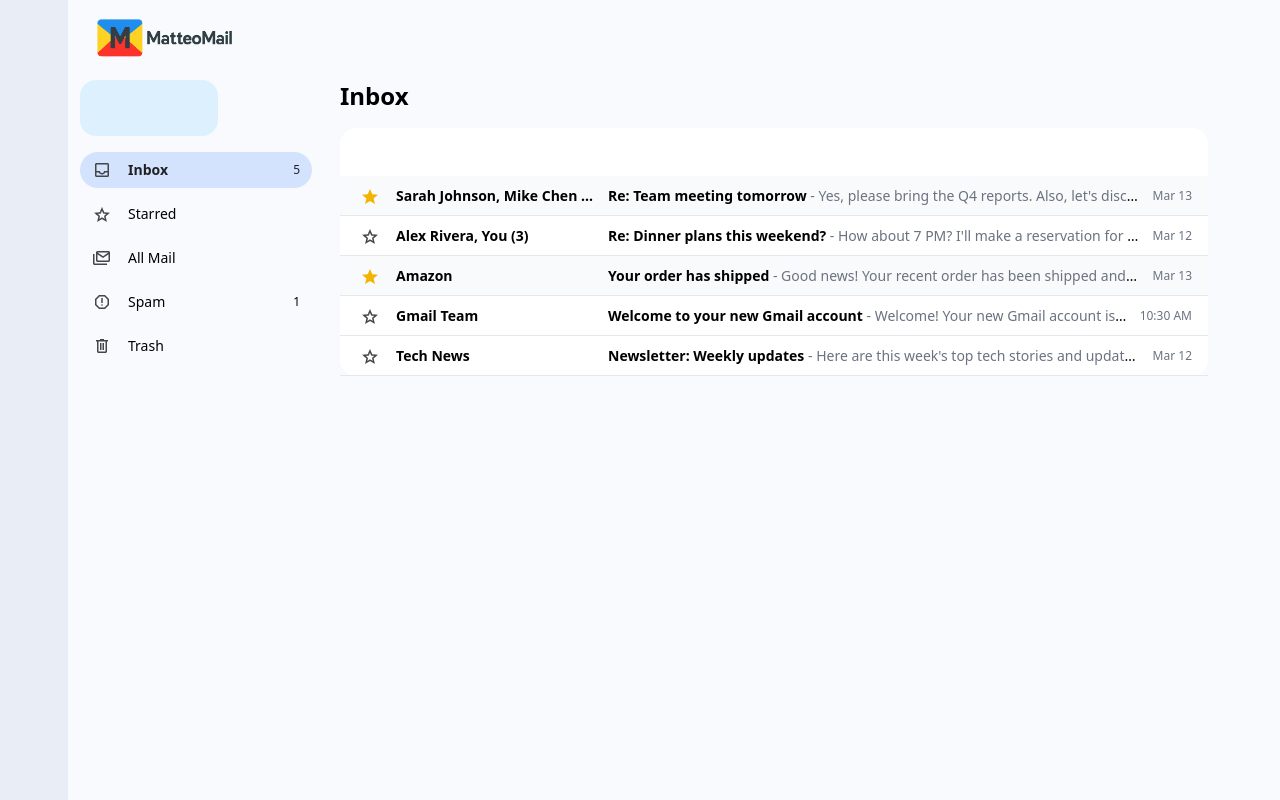
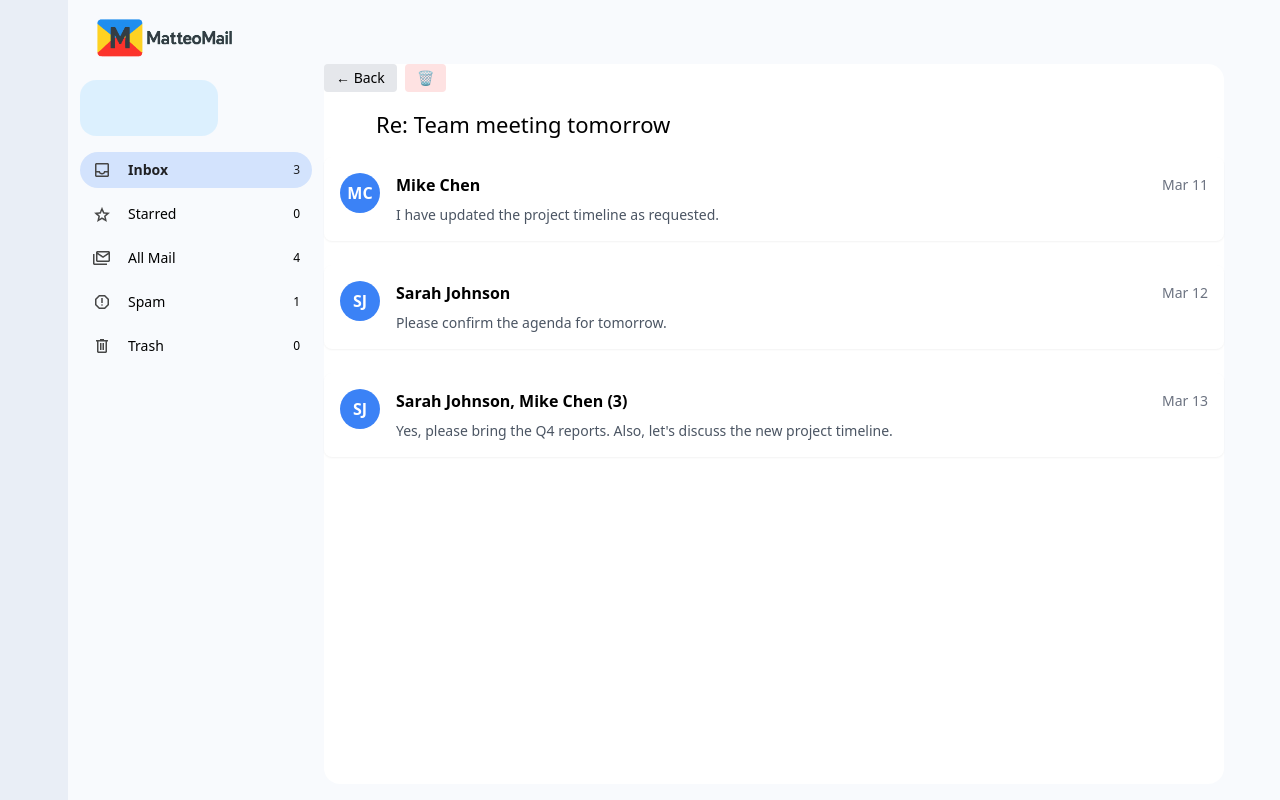
Before and after one commit to matteobu/matteo-mail, a React (Vite) app: page / in a window 1280 px wide. Both pictures are taken after a click on the element 774 px from the left and 152 px from the top of the page. Built offline with nearby package versions, Linux system fonts and the light colour scheme.

Commit message:
Add logic to delete, star and undread email

```diff
--- a/src/components/main/Main.tsx
+++ b/src/components/main/Main.tsx
@@ -1,16 +1,40 @@
-import { useState } from 'react';
-
+import { useMemo, useState } from 'react';
 import Header from '../Header';
 import SidebarMenu from './sidebar/SidebarMenu';
-
-import { MOCKED_EMAILS, type EmailsType } from '../../utils/constants';
+import {
+  MOCKED_EMAILS,
+  type Email,
+  type EmailsType,
+} from '../../utils/constants';
 import { GenericMailDisplay } from './item-display/GenericMailDisplay';
+import { EmailConversation } from './item-display/EmailConversation';
 
 export type ViewType = 'inbox' | 'starred' | 'all-mail' | 'spam' | 'trash';
 
 const Main = () => {
   const [currentView, setCurrentView] = useState<ViewType>('inbox');
-  const emails: EmailsType = MOCKED_EMAILS;
+  const [selectedEmail, setSelectedEmail] = useState<Email | null>(null);
+  const [emails, setEmails] = useState<EmailsType>(MOCKED_EMAILS);
+
+  const counts = useMemo(() => {
+    return emails.reduce(
+      (acc, email) => {
+        if (email.unread) {
+          if (!email.spam) acc.unreadNotSpam++;
+          if (email.starred) acc.starredUnread++;
+          if (email.spam) acc.spamUnread++;
+          if (email.trash) acc.trashUnread++;
+        }
+        return acc;
+      },
+      {
+        unreadNotSpam: 0,
+        starredUnread: 0,
+        spamUnread: 0,
+        trashUnread: 0,
+      }
+    );
+  }, [emails]);
 
   const filteredEmails = (() => {
     switch (currentView) {
@@ -31,57 +55,60 @@ const Main = () => {
     }
   })();
 
+  const handleEmailClick = (email: Email) => {
+    setSelectedEmail(email);
+  };
+
+  const handleBack = () => {
+    setSelectedEmail(null);
+  };
+
+  const toggleStar = (id: string) => {
+    setEmails((prevEmails) =>
+      prevEmails.map((email) =>
+        email.id === id ? { ...email, starred: !email.starred } : email
+      )
+    );
+  };
+
+  const readEmail = (id: string) => {
+    setEmails((prevEmails) =>
+      prevEmails.map((email) =>
+        email.id === id ? { ...email, unread: !email.unread } : email
+      )
+    );
+  };
+
+  const trashEmail = (id: string) => {
+    console.log('Trashing email with ID:', id);
+    setEmails((prevEmails) =>
+      prevEmails.map((email) =>
+        email.id === id ? { ...email, trash: !email.trash } : email
+      )
+    );
+  };
+
   const renderContent = () => {
-    switch (currentView) {
-      case 'inbox':
-        return (
-          <GenericMailDisplay
-            emails={filteredEmails}
-            title="Inbox"
-            emptyText="Your inbox is empty."
-          />
-        );
-      case 'starred':
-        return (
-          <GenericMailDisplay
-            emails={filteredEmails}
-            title="Starred Emails"
-            emptyText="No starred emails found."
-          />
-        );
-      case 'all-mail':
-        return (
-          <GenericMailDisplay
-            emails={filteredEmails}
-            title="All Mail"
-            emptyText="No emails found."
-          />
-        );
-      case 'spam':
-        return (
-          <GenericMailDisplay
-            emails={filteredEmails}
-            title="Spam"
-            emptyText="No spam emails found."
-          />
-        );
-      case 'trash':
-        return (
-          <GenericMailDisplay
-            emails={filteredEmails}
-            title="Trash"
-            emptyText="No trashed emails found."
-          />
-        );
-      default:
-        return (
-          <GenericMailDisplay
-            emails={filteredEmails}
-            title="Inbox"
-            emptyText="Your inbox is empty."
-          />
-        );
+    if (selectedEmail) {
+      return (
+        <EmailConversation
+          email={selectedEmail}
+          onTrashEmail={trashEmail}
+          onBack={handleBack}
+        />
+      );
     }
+
+    return (
+      <GenericMailDisplay
+        emails={filteredEmails}
+        title={currentView.replace('-', ' ').toUpperCase()}
+        emptyText={`No ${currentView} emails found.`}
+        onEmailClick={handleEmailClick}
+        onReadEmail={readEmail}
+        onToggleStar={toggleStar}
+      />
+    );
   };
 
   return (
@@ -89,8 +116,12 @@ const Main = () => {
       <Header />
       <div className="flex grow">
         <SidebarMenu
+          counts={counts}
           currentView={currentView}
-          onViewChange={setCurrentView}
+          onViewChange={(view) => {
+            setCurrentView(view);
+            setSelectedEmail(null);
+          }}
         />
         {renderContent()}
       </div>
--- /dev/null
+++ b/src/components/main/item-display/EmailConversation.tsx
@@ -0,0 +1,125 @@
+import { useState } from 'react';
+import type { Email } from '../../../utils/constants';
+
+type Props = {
+  email: Email;
+  onBack?: () => void;
+  onTrashEmail?: (id: string) => void;
+};
+
+export const EmailConversation = ({ email, onBack, onTrashEmail }: Props) => {
+  const fullThread = [...(email.replies ?? []), email]; // oldest to newest
+  const [selectedEmailIds, setSelectedEmailIds] = useState<Set<string>>(
+    new Set()
+  );
+
+  const renderHeader = (msg: Email) => {
+    const isDetailed = selectedEmailIds.has(msg.id) || fullThread.length === 1;
+
+    return (
+      <div className="mb-2 flex flex-col sm:flex-row sm:items-start sm:justify-between">
+        <div>
+          <div className="text-sm sm:text-base font-semibold">
+            {isDetailed ? (
+              <>
+                {msg.senderName}{' '}
+                <span className="font-normal text-xs text-gray-500">
+                  &lt;{msg.senderEmail}&gt;
+                </span>
+              </>
+            ) : (
+              msg.senderName
+            )}
+          </div>
+          {isDetailed && (
+            <div className="text-sm text-gray-600 italic mt-1">to me</div>
+          )}
+        </div>
+        <div className="text-sm text-gray-500 sm:ml-4 sm:self-center">
+          {msg.time}
+        </div>
+      </div>
+    );
+  };
+
+  const renderBody = (msg: Email) => {
+    const isDetailed = selectedEmailIds.has(msg.id) || fullThread.length === 1;
+
+    return (
+      <div
+        className={`text-sm whitespace-pre-line ${
+          isDetailed ? 'text-gray-800' : 'text-gray-600 cursor-pointer'
+        }`}
+        onClick={() => {
+          setSelectedEmailIds((prev) => {
+            const newSet = new Set(prev);
+            if (newSet.has(msg.id)) {
+              newSet.delete(msg.id);
+            } else {
+              newSet.add(msg.id);
+            }
+            return newSet;
+          });
+        }}>
+        {isDetailed
+          ? msg.body
+          : msg.body.slice(0, 100) + (msg.body.length > 100 ? '...' : '')}
+      </div>
+    );
+  };
+
+  return (
+    <div className="mr-[56px] mb-4 flex grow flex-col rounded-2xl bg-white">
+      {onBack && (
+        <div className="mb-4 flex items-center gap-2">
+          <button
+            className="w-max rounded bg-gray-200 px-3 py-1 text-sm hover:bg-gray-300"
+            onClick={() => {
+              setSelectedEmailIds(new Set());
+              onBack();
+            }}>
+            ← Back
+          </button>
+
+          {onTrashEmail && (
+            <button
+              aria-label="Trash email"
+              className="rounded bg-red-100 px-3 py-1 text-sm "
+              onClick={() => {
+                onTrashEmail(email.id);
+                onBack();
+              }}>
+              🗑️
+            </button>
+          )}
+        </div>
+      )}
+
+      <div className="ml-[52px] text-[22px] font-normal mb-4">
+        {email.subject}
+      </div>
+
+      {fullThread.map((msg) => (
+        <div
+          key={msg.id}
+          className="mb-6 rounded-lg bg-white p-4 shadow-sm flex gap-4 items-start">
+          {/* Circle with initial */}
+          <div
+            className="flex h-10 w-10 flex-shrink-0 items-center justify-center rounded-full bg-blue-500 text-white font-semibold"
+            aria-label={`Avatar for ${msg.senderName}`}>
+            {msg.senderName
+              .split(' ')
+              .map((namePart) => namePart.charAt(0).toUpperCase())
+              .slice(0, 2)
+              .join('')}
+          </div>
+
+          <div className="flex-1">
+            {renderHeader(msg)}
+            {renderBody(msg)}
+          </div>
+        </div>
+      ))}
+    </div>
+  );
+};
--- a/src/components/main/item-display/GenericMailDisplay.tsx
+++ b/src/components/main/item-display/GenericMailDisplay.tsx
@@ -1,36 +1,41 @@
-import type { EmailsType } from '../../../utils/constants';
+import type { Email, EmailsType } from '../../../utils/constants';
 import { MailListItem } from './MailListItem';
 
 type Props = {
   emails: EmailsType;
   title: string;
   emptyText: string;
+  onEmailClick?: (email: Email) => void;
+  onToggleStar?: (id: string) => void;
+  onReadEmail?: (id: string) => void;
 };
 
-export const GenericMailDisplay = ({ emails, title, emptyText }: Props) => {
-  const EmailsListDisplay = () => (
-    <div className="mr-[56px] mb-4 flex grow flex-col rounded-2xl bg-white">
-      <div className="flex h-[48px] items-center px-4"></div>
-      <div>
-        {emails.map((email, idx) => (
+export const GenericMailDisplay = ({
+  emails,
+  title,
+  emptyText,
+  onEmailClick,
+  onToggleStar,
+  onReadEmail,
+}: Props) => (
+  <div className="mr-[56px] mb-4 flex grow flex-col rounded-2xl bg-white">
+    <div className="px-4 py-2 text-xl font-semibold">{title}</div>
+    <div>
+      {emails.length === 0 ? (
+        <div className="text-gray-500 px-4 py-8">{emptyText}</div>
+      ) : (
+        emails.map((email) => (
           <MailListItem
-            key={email.id ?? idx}
-            sender={email.sender}
-            subject={email.subject}
-            snippet={email.snippet}
-            time={email.time}
-            starred={email.starred}
-            starredIconSrc={email.starredIconSrc}
+            key={email.id}
+            {...email}
+            onClick={() => {
+              onEmailClick?.(email);
+              onReadEmail?.(email.id);
+            }}
+            onToggleStar={onToggleStar}
           />
-        ))}
-      </div>
+        ))
+      )}
     </div>
-  );
-
-  return (
-    <div className="flex-1 p-4">
-      <h2 className="text-2xl font-bold mb-4">{title}</h2>
-      {emails.length === 0 ? <p>{emptyText}</p> : <EmailsListDisplay />}
-    </div>
-  );
-};
+  </div>
+);
--- a/src/components/main/item-display/MailListItem.tsx
+++ b/src/components/main/item-display/MailListItem.tsx
@@ -1,28 +1,48 @@
 import { StarButton } from '../sidebar/StarButton';
-
 export const MailListItem = ({
+  id,
   starred,
-  sender,
+  senderName,
   subject,
-  snippet,
+  body,
   time,
+  unread,
+  onClick,
+  onToggleStar,
 }: {
+  id: string;
   starred?: boolean;
-  sender: string;
+  senderName: string;
+  senderEmail: string;
   subject: string;
-  snippet: string;
+  body: string;
   time: string;
+  unread: boolean;
   starredIconSrc: string;
+  onClick?: () => void;
+  onToggleStar?: (id: string) => void;
 }) => (
   <div
+    onClick={onClick}
     className={`relative flex h-[40px] cursor-pointer items-center gap-3 border-b border-gray-200 px-4 text-sm hover:z-10 hover:shadow-md ${
       starred ? 'bg-gray-50' : ''
     }`}>
-    <StarButton starred={starred ?? false} />
-    <div className="w-[200px] shrink-0 truncate font-bold">{sender}</div>
+    <StarButton
+      starred={starred ?? false}
+      onToggleStar={onToggleStar}
+      id={id}
+    />
+    <div
+      className={`w-[200px] shrink-0 truncate ${
+        unread ? 'font-bold' : 'font-normal'
+      }`}>
+      {senderName}
+    </div>
     <div className="w-0 flex-1 grow truncate text-sm">
-      <span className="font-semibold">{subject}</span>
-      <span className="text-gray-500"> - {snippet}</span>
+      <span className={`${unread ? 'font-semibold' : 'font-normal'}`}>
+        {subject}
+      </span>
+      <span className="text-gray-500"> - {body}</span>
     </div>
     <div className="shrink-0 text-xs text-gray-500">{time}</div>
   </div>
--- a/src/components/main/sidebar/SidebarMenu.tsx
+++ b/src/components/main/sidebar/SidebarMenu.tsx
@@ -4,41 +4,54 @@ import { SidebarItem } from './SidebarItem';
 interface SidebarMenuProps {
   currentView: ViewType;
   onViewChange: (view: ViewType) => void;
+  counts: {
+    unreadNotSpam: number;
+    starredUnread: number;
+    spamUnread: number;
+    trashUnread: number;
+  };
 }
 
-const SidebarMenu = ({ currentView, onViewChange }: SidebarMenuProps) => (
+const SidebarMenu = ({
+  currentView,
+  onViewChange,
+  counts,
+}: SidebarMenuProps) => (
   <div className="w-[256px] shrink-0 px-3 py-4 text-sm space-y-2">
     <div className="mb-4 h-[56px] w-[138px] rounded-2xl bg-[rgb(194,231,255)] opacity-50" />
 
     <SidebarItem
       iconSrc="/icons/icon-inbox.png"
       label="Inbox"
-      count={5}
+      count={counts.unreadNotSpam}
       selected={currentView === 'inbox'}
       onClick={() => onViewChange('inbox')}
     />
     <SidebarItem
       iconSrc="/icons/icon-star.png"
       label="Starred"
+      count={counts.starredUnread}
       selected={currentView === 'starred'}
       onClick={() => onViewChange('starred')}
     />
     <SidebarItem
       iconSrc="/icons/icon-all-mail.png"
       label="All Mail"
+      count={counts.unreadNotSpam + counts.starredUnread + counts.spamUnread}
       selected={currentView === 'all-mail'}
       onClick={() => onViewChange('all-mail')}
     />
     <SidebarItem
       iconSrc="/icons/icon-spam.png"
       label="Spam"
-      count={1}
+      count={counts.spamUnread}
       selected={currentView === 'spam'}
       onClick={() => onViewChange('spam')}
     />
     <SidebarItem
       iconSrc="/icons/icon-trash.png"
       label="Trash"
+      count={counts.trashUnread}
       selected={currentView === 'trash'}
       onClick={() => onViewChange('trash')}
     />
--- a/src/utils/constants.ts
+++ b/src/utils/constants.ts
@@ -1,12 +1,13 @@
-type Email = {
+export type Email = {
   id: string;
   starred: boolean;
   trash: boolean;
   spam: boolean;
   unread: boolean;
-  sender: string;
+  senderName: string;
+  senderEmail: string;
   subject: string;
-  snippet: string;
+  body: string;
   time: string;
   starredIconSrc: string;
   replies?: Email[];
@@ -14,82 +15,87 @@ type Email = {
 export type EmailsType = Email[];
 
 export const MOCKED_EMAILS: EmailsType = [
-  // Thread 1 (3 emails)
+  // Thread 1 (3 emails) — oldest to newest
   {
     id: '001',
     starred: true,
     trash: false,
     spam: false,
     unread: true,
-    sender: 'Sarah Johnson, Mike Chen (3)',
+    senderName: 'Sarah Johnson, Mike Chen (3)',
+    senderEmail: 'sarah.johnson@company.com',
     subject: 'Re: Team meeting tomorrow',
-    snippet:
-      "Yes, please bring the Q4 reports. Also, let's discuss the new project timeline.",
+    body: "Yes, please bring the Q4 reports. Also, let's discuss the new project timeline.",
     time: 'Mar 13',
     starredIconSrc: '/icons/icon-star-filled-yellow.png',
     replies: [
+      {
+        id: '001-003',
+        starred: false,
+        trash: false,
+        spam: false,
+        unread: false,
+        senderName: 'Mike Chen',
+        senderEmail: 'mike.chen@company.com',
+        subject: 'Re: Team meeting tomorrow',
+        body: 'I have updated the project timeline as requested.',
+        time: 'Mar 11',
+        starredIconSrc: '/icons/icon-star.png',
+      },
       {
         id: '001-002',
         starred: false,
         trash: false,
         spam: false,
         unread: true,
-        sender: 'Sarah Johnson',
+        senderName: 'Sarah Johnson',
+        senderEmail: 'sarah.johnson@company.com',
         subject: 'Re: Team meeting tomorrow',
-        snippet: 'Please confirm the agenda for tomorrow.',
+        body: 'Please confirm the agenda for tomorrow.',
         time: 'Mar 12',
-        starredIconSrc: '/icons/icon-star.png',
-      },
-      {
-        id: '001-003',
-        starred: false,
-        trash: false,
-        spam: false,
-        unread: false,
-        sender: 'Mike Chen',
-        subject: 'Re: Team meeting tomorrow',
-        snippet: 'I have updated the project timeline as requested.',
-        time: 'Mar 11',
         starredIconSrc: '/icons/icon-star.png',
       },
     ],
   },
 
-  // Thread 2 (3 emails)
+  // Thread 2 (3 emails) — oldest to newest
   {
     id: '002',
     starred: false,
     trash: false,
     spam: false,
     unread: true,
-    sender: 'Alex Rivera, You (3)',
+    senderName: 'Alex Rivera, You (3)',
+    senderEmail: 'alex.rivera@company.com',
     subject: 'Re: Dinner plans this weekend?',
-    snippet: "How about 7 PM? I'll make a reservation for us.",
+    body: "How about 7 PM? I'll make a reservation for us.",
     time: 'Mar 12',
     starredIconSrc: '/icons/icon-star.png',
     replies: [
+      {
+        id: '002-003',
+        starred: false,
+        trash: false,
+        spam: false,
+        unread: false,
+        senderName: 'You',
+        senderEmail: 'you@example.com',
+        subject: 'Re: Dinner plans this weekend?',
+        body: 'Looking forward to it!',
+        time: 'Mar 10',
+        starredIconSrc: '/icons/icon-star.png',
+      },
       {
         id: '002-002',
         starred: false,
         trash: false,
         spam: false,
         unread: true,
-        sender: 'Alex Rivera',
+        senderName: 'Alex Rivera',
+        senderEmail: 'alex.rivera@company.com',
         subject: 'Re: Dinner plans this weekend?',
-        snippet: "Sounds good to me, can't wait!",
+        body: "Sounds good to me, can't wait!",
         time: 'Mar 11',
-        starredIconSrc: '/icons/icon-star.png',
-      },
-      {
-        id: '002-003',
-        starred: false,
-        trash: false,
-        spam: false,
-        unread: false,
-        sender: 'You',
-        subject: 'Re: Dinner plans this weekend?',
-        snippet: 'Looking forward to it!',
-        time: 'Mar 10',
         starredIconSrc: '/icons/icon-star.png',
       },
     ],
@@ -102,10 +108,10 @@ export const MOCKED_EMAILS: EmailsType = [
     trash: false,
     spam: false,
     unread: false,
-    sender: 'Amazon',
+    senderName: 'Amazon',
+    senderEmail: 'amazon@example.com',
     subject: 'Your order has shipped',
-    snippet:
-      'Good news! Your recent order has been shipped and is on its way to you.',
+    body: 'Good news! Your recent order has been shipped and is on its way to you.',
     time: 'Mar 13',
     starredIconSrc: '/icons/icon-star-filled-yellow.png',
   },
@@ -117,10 +123,10 @@ export const MOCKED_EMAILS: EmailsType = [
     trash: false,
     spam: false,
     unread: true,
-    sender: 'Gmail Team',
+    senderName: 'Gmail Team',
+    senderEmail: 'noreply@example.com',
     subject: 'Welcome to your new Gmail account',
-    snippet:
-      'Welcome! Your new Gmail account is ready to use. You can now send and receive emails.',
+    body: 'Welcome! Your new Gmail account is ready to use. You can now send and receive emails.',
     time: '10:30 AM',
     starredIconSrc: '/icons/icon-star.png',
   },
@@ -132,10 +138,10 @@ export const MOCKED_EMAILS: EmailsType = [
     trash: false,
     spam: false,
     unread: true,
-    sender: 'Tech News',
+    senderName: 'Tech News',
+    senderEmail: 'tech.news@example.com',
     subject: 'Newsletter: Weekly updates',
-    snippet:
-      "Here are this week's top tech stories and updates from around the industry.",
+    body: "Here are this week's top tech stories and updates from around the industry.",
     time: 'Mar 12',
     starredIconSrc: '/icons/icon-star.png',
   },
@@ -147,9 +153,10 @@ export const MOCKED_EMAILS: EmailsType = [
     trash: false,
     spam: true,
     unread: true,
-    sender: 'Scammy Offers',
+    senderName: 'New Offers',
+    senderEmail: 'new.offers@example.com',
     subject: 'You won a million dollars!',
-    snippet: 'Click here to claim your prize now!',
+    body: 'Click here to claim your prize now!',
     time: 'Mar 10',
     starredIconSrc: '/icons/icon-star.png',
   },
```
Also changed, not shown: src/components/main/sidebar/StarButton.tsx (+10 -1 lines).
